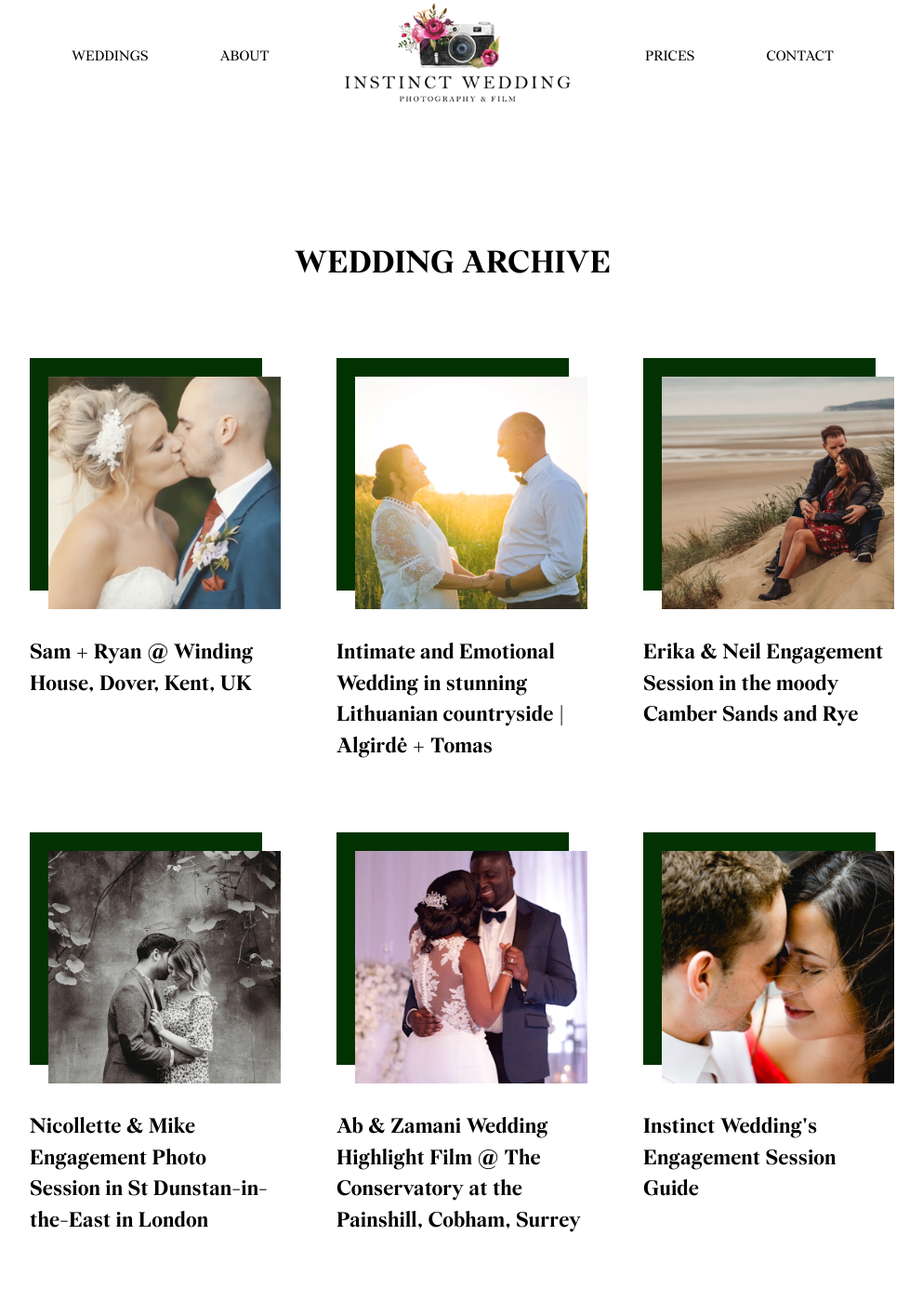
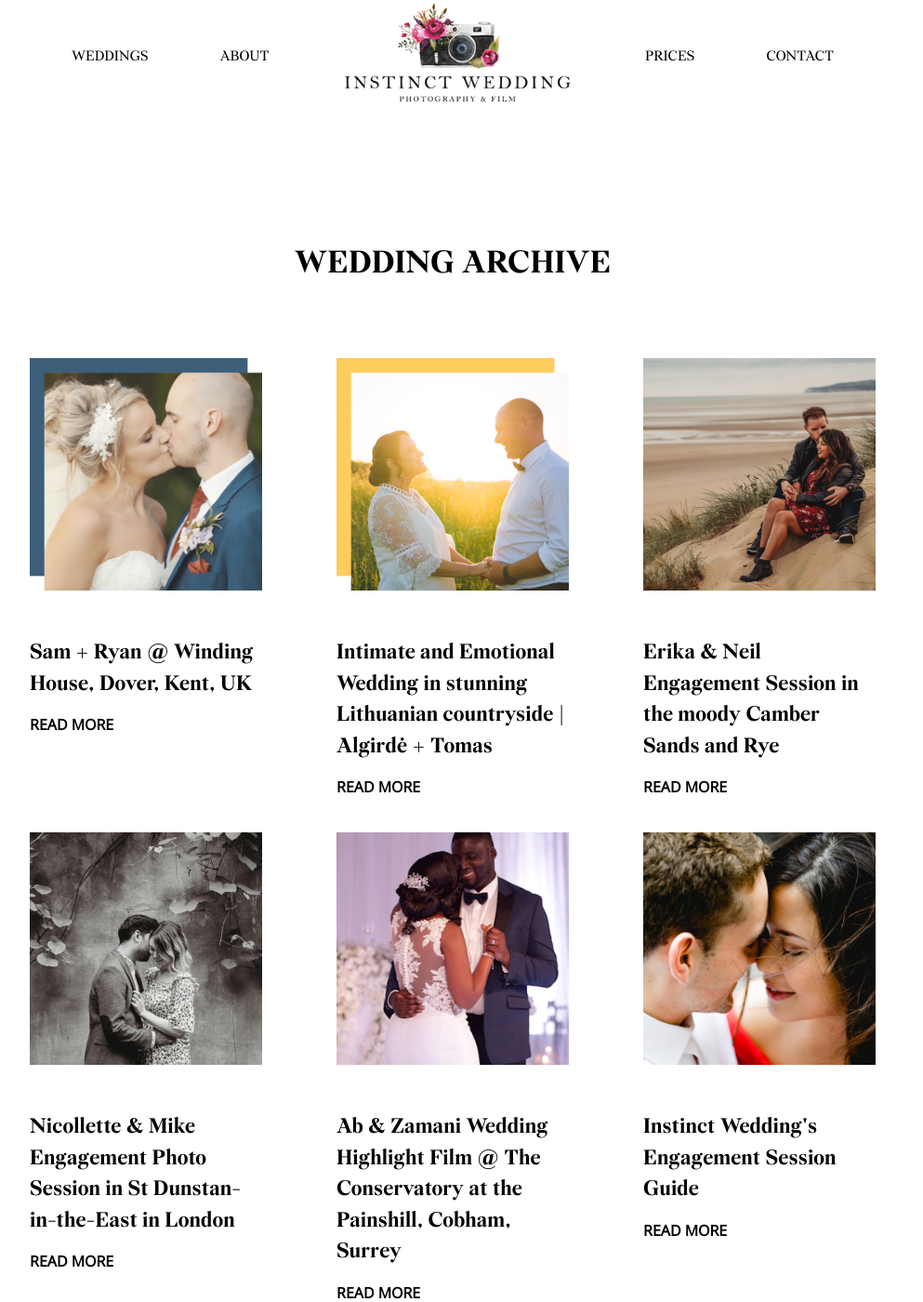
Before and after one commit to tom-wells/instinctweddding, a Jekyll site: the page built from archive.html, in a window 1280 px wide and 1400 px high. Shown: the whole window at 93% size, without its empty margins (153-1146 px from the left). Built offline with Jekyll 4.4.1, drawn with Linux system fonts in a browser that asks for light colours; some web fonts are replaced.

Commit message:
custom colour blog

```diff
--- a/_includes/journal.html
+++ b/_includes/journal.html
@@ -2,7 +2,7 @@
     <h2>Weddings</h2>
 
           <div class="journal-container">
-          {% for post in site.posts limit:3 %}
+          {% for post in site.posts limit:4 %}
             <div class="images">
                 <div class="image-background"><a href="{{ post.url }}">
 
--- a/archive.html
+++ b/archive.html
@@ -13,6 +13,8 @@
                 <img src="{{post.img}}"/>
                 <div class="description">
                   <h3>{{ post.title }}</h3>
+                  <p class="read-more">READ MORE</p>
+
                 </div>
 
                 </a>
--- a/assets/css/app.scss
+++ b/assets/css/app.scss
@@ -201,7 +201,7 @@
 }
 
 .journal-container {
-    max-width:1200px;
+    max-width:1500px;
     padding-top:$line-global*4;
     position:relative;
     display:flex;
@@ -222,7 +222,7 @@
 
      h3 {
             color:$black;
-            width:270px;
+            width:250px;
             margin-top: 300px;
 
 
@@ -254,16 +254,16 @@
         img {
             max-width:100%;
             max-height:100%;
-            top: $line-global;
-            left: $line-global;
+            //top: $line-global;
+            //left: $line-global;
             position: absolute;
 
         }
     }
 
     .image-background {
-        background-color:$background-color;
-        width:250px;
+//        background-color:$background-color;
+        widows: 250px;
         height:250px;
 
         z-index:-1;
```
Also changed, not shown: _posts/2019-7-13-Algirdė+Tomas.md (+1 -1 lines), _posts/2019-8-10- Sam+Ryan.md (+1 -1 lines), assets/images/Algirde&Tomas-1.jpg (added), assets/images/sam&ryan-1.jpg (added).
